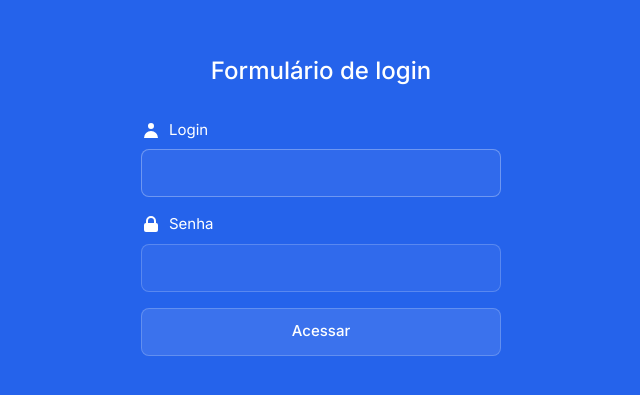
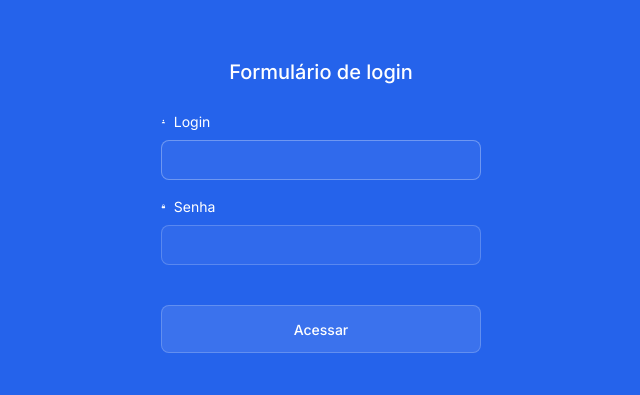
Before and after one commit to Teomed/teomed-app, a Next.js app in the folder frontend/: page /login in a window 1280 px wide. Shown: the part 195-590 px from the top of the page, without its empty margins (319-959 px from the left). Built offline with nearby package versions, Linux system fonts and the light colour scheme.

Commit message:
style: adjust icon sizes and layout in login page and dashboard

```diff
--- a/frontend/src/app/dashboard/page.tsx
+++ b/frontend/src/app/dashboard/page.tsx
@@ -2,7 +2,7 @@
 
 import { useEffect, useState } from 'react';
 import { useRouter } from 'next/navigation';
-import type { ReactElement } from 'react';
+import type { ReactElement, JSX } from 'react';
 import { Application } from './types';
 
 export default function Dashboard(): ReactElement {
@@ -95,11 +95,19 @@ export default function Dashboard(): ReactElement {
                   <span className="text-[13px] text-[#666666]">
                     {new Date(app.createdAt).toLocaleDateString('pt-BR')}
                   </span>
-                  <span
-                    className={`px-2 py-1 rounded-full text-[13px] ${app.status === 'active' ? 'bg-[#E3F2E6] text-[#1C7A2C]' : 'bg-[#FFF4E5] text-[#B25D05]'}`}
-                  >
-                    {app.status === 'active' ? 'Ativo' : 'Inativo'}
-                  </span>
+                  <div className="flex items-center gap-2">
+                    <span
+                      className={`px-2 py-1 rounded-full text-[13px] ${app.status === 'active' ? 'bg-[#E3F2E6] text-[#1C7A2C]' : 'bg-[#FFF4E5] text-[#B25D05]'}`}
+                    >
+                      {app.status === 'active' ? 'Ativo' : 'Inativo'}
+                    </span>
+                    <button className="text-[#666666] hover:text-black transition-colors">
+                      Editar
+                    </button>
+                    <button className="text-[#666666] hover:text-black transition-colors">
+                      Excluir
+                    </button>
+                  </div>
                 </div>
               </div>
             ))}
@@ -109,13 +117,3 @@ export default function Dashboard(): ReactElement {
     </div>
   );
 }
-                  </div>
-                </div>
-              ))}
-            </div>
-          )}
-        </div>
-      </main>
-    </div>
-  );
-}
--- a/frontend/src/app/login/page.tsx
+++ b/frontend/src/app/login/page.tsx
@@ -2,6 +2,7 @@
 
 import { useState } from 'react';
 import { useRouter } from 'next/navigation';
+import './styles.css';
 
 export default function Login() {
   const [email, setEmail] = useState('');
@@ -39,27 +40,26 @@ export default function Login() {
   };
 
   return (
-    <div className="min-h-screen bg-[#2563eb] flex flex-col items-center justify-center px-4">
-      <div className="w-full max-w-[360px] flex flex-col items-center">
-        <h2 className="text-2xl font-medium text-white mb-8">
+    <div className="login-page">
+      <div className="login-container">
+        <h2 className="login-title">
           Formulário de login
         </h2>
 
-        <form onSubmit={handleSubmit} className="w-full space-y-4">
-          <div className="space-y-4">
-            <div>
-              <div className="flex items-center gap-2 text-white mb-2">
-                <svg className="w-5 h-5" fill="currentColor" viewBox="0 0 20 20">
+        <form onSubmit={handleSubmit} className="login-form">
+          <div className="form-group">
+            <div className="input-label">
+              <svg className="w-[0.3rem] h-[0.3rem]" fill="currentColor" viewBox="0 0 20 20">
                 <path d="M10 9a3 3 0 100-6 3 3 0 000 6zm-7 9a7 7 0 1114 0H3z" />
               </svg>
-                <span className="text-[15px]">Login</span>
+              <span>Login</span>
             </div>
             <input
               type="email"
               id="email"
               value={email}
               onChange={(e) => setEmail(e.target.value)}
-                className="w-full h-12 px-4 text-white bg-white/5 border border-white/20 rounded-lg focus:outline-none focus:border-white/30 transition-colors"
+              className="input-field"
               required
               disabled={isLoading}
               autoComplete="email"
@@ -67,28 +67,27 @@ export default function Login() {
             />
           </div>
 
-            <div>
-              <div className="flex items-center gap-2 text-white mb-2">
-                <svg className="w-5 h-5" fill="currentColor" viewBox="0 0 20 20">
+          <div className="form-group">
+            <div className="input-label">
+              <svg className="w-[0.3rem] h-[0.3rem]" fill="currentColor" viewBox="0 0 20 20">
                 <path fillRule="evenodd" d="M5 9V7a5 5 0 0110 0v2a2 2 0 012 2v5a2 2 0 01-2 2H5a2 2 0 01-2-2v-5a2 2 0 012-2zm8-2v2H7V7a3 3 0 016 0z" clipRule="evenodd" />
               </svg>
-                <span className="text-[15px]">Senha</span>
+              <span>Senha</span>
             </div>
             <input
               type="password"
               id="password"
               value={password}
               onChange={(e) => setPassword(e.target.value)}
-                className="w-full h-12 px-4 text-white bg-white/5 border border-white/20 rounded-lg focus:outline-none focus:border-white/30 transition-colors"
+              className="input-field"
               required
               disabled={isLoading}
               autoComplete="current-password"
             />
           </div>
-          </div>
 
           {error && (
-            <div className="text-red-300 text-[13px] text-center mt-4">
+            <div className="error-message">
               {error}
             </div>
           )}
@@ -96,11 +95,11 @@ export default function Login() {
           <button
             type="submit"
             disabled={isLoading}
-            className="w-full h-12 bg-white/10 text-white text-[15px] font-medium rounded-lg hover:bg-white/20 transition-colors disabled:opacity-50 disabled:cursor-not-allowed mt-6 border border-white/20"
+            className="submit-button"
           >
             {isLoading ? (
-              <span className="inline-flex items-center">
-                <svg className="animate-spin -ml-1 mr-2 h-4 w-4 text-white" xmlns="http://www.w3.org/2000/svg" fill="none" viewBox="0 0 24 24">
+              <span className="loading-icon">
+                <svg xmlns="http://www.w3.org/2000/svg" fill="none" viewBox="0 0 24 24">
                   <circle className="opacity-25" cx="12" cy="12" r="10" stroke="currentColor" strokeWidth="4"></circle>
                   <path className="opacity-75" fill="currentColor" d="M4 12a8 8 0 018-8V0C5.373 0 0 5.373 0 12h4zm2 5.291A7.962 7.962 0 014 12H0c0 3.042 1.135 5.824 3 7.938l3-2.647z"></path>
                 </svg>
--- /dev/null
+++ b/frontend/src/app/login/styles.css
@@ -0,0 +1,108 @@
+.login-page {
+  min-height: 100vh;
+  background-color: #2563eb;
+  display: flex;
+  flex-direction: column;
+  align-items: center;
+  justify-content: center;
+  padding: 0 1rem;
+}
+
+.login-container {
+  width: 100%;
+  max-width: 320px;
+}
+
+.login-title {
+  color: white;
+  font-size: 1.25rem;
+  font-weight: 500;
+  margin-bottom: 1.5rem;
+  text-align: center;
+}
+
+.login-form {
+  display: flex;
+  flex-direction: column;
+  gap: 1rem;
+}
+
+.form-group {
+  display: flex;
+  flex-direction: column;
+  gap: 0.5rem;
+}
+
+.input-label {
+  display: flex;
+  align-items: center;
+  gap: 0.5rem;
+  color: white;
+  font-size: 0.875rem;
+}
+
+.input-field {
+  width: 100%;
+  height: 2.5rem;
+  padding: 0 0.875rem;
+  color: white;
+  background-color: rgba(255, 255, 255, 0.05);
+  border: 1px solid rgba(255, 255, 255, 0.2);
+  border-radius: 0.5rem;
+  transition: border-color 0.2s;
+}
+
+.input-field:focus {
+  outline: none;
+  border-color: rgba(255, 255, 255, 0.3);
+}
+
+.error-message {
+  color: #fca5a5;
+  font-size: 0.875rem;
+  text-align: center;
+  margin-top: 1rem;
+}
+
+.submit-button {
+  width: 100%;
+  height: 3rem;
+  margin-top: 1.5rem;
+  color: white;
+  background-color: rgba(255, 255, 255, 0.1);
+  border: 1px solid rgba(255, 255, 255, 0.2);
+  border-radius: 0.5rem;
+  font-size: 0.875rem;
+  font-weight: 500;
+  transition: background-color 0.2s;
+}
+
+.submit-button:hover:not(:disabled) {
+  background-color: rgba(255, 255, 255, 0.2);
+}
+
+.submit-button:disabled {
+  opacity: 0.5;
+  cursor: not-allowed;
+}
+
+.loading-icon {
+  display: inline-flex;
+  align-items: center;
+}
+
+.loading-icon svg {
+  margin-right: 0.5rem;
+  width: 1rem;
+  height: 1rem;
+  animation: spin 1s linear infinite;
+}
+
+@keyframes spin {
+  from {
+    transform: rotate(0deg);
+  }
+  to {
+    transform: rotate(360deg);
+  }
+}
```
Lines whose indentation alone changed are shown as unchanged.
